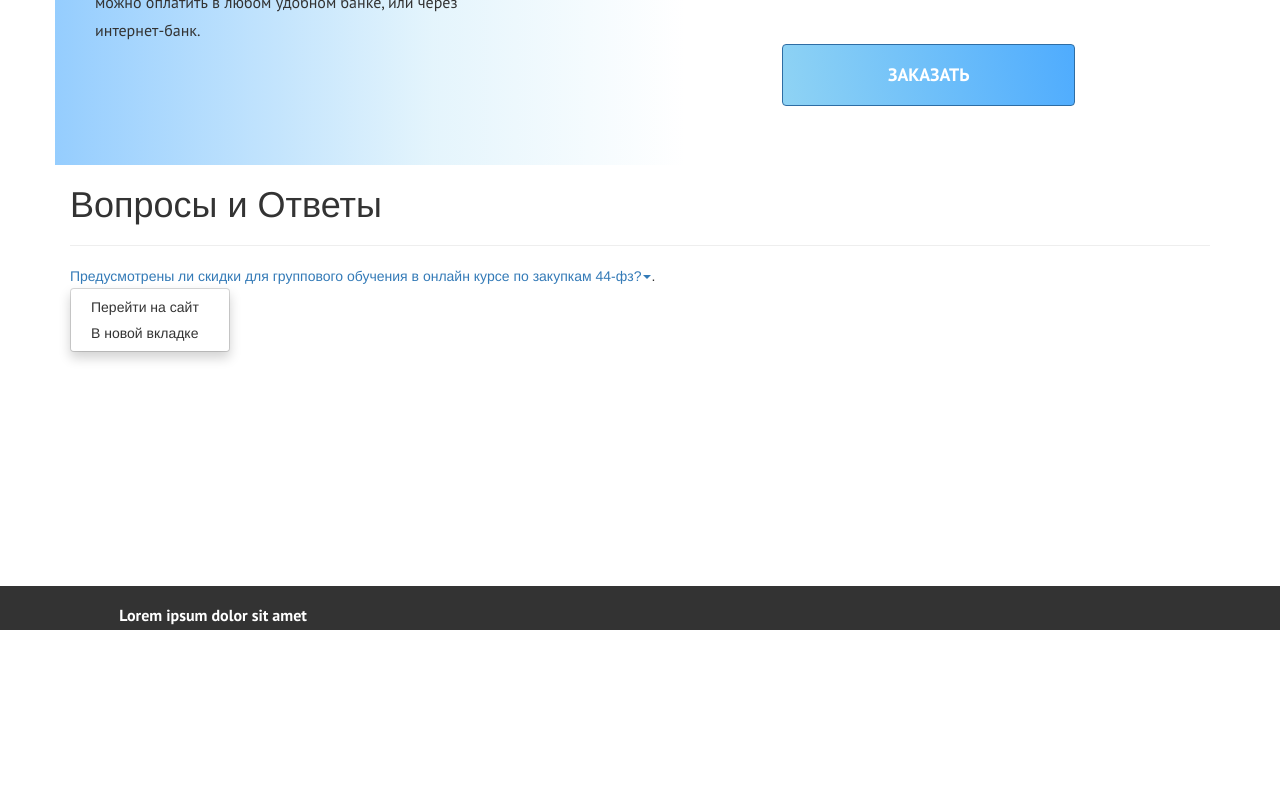
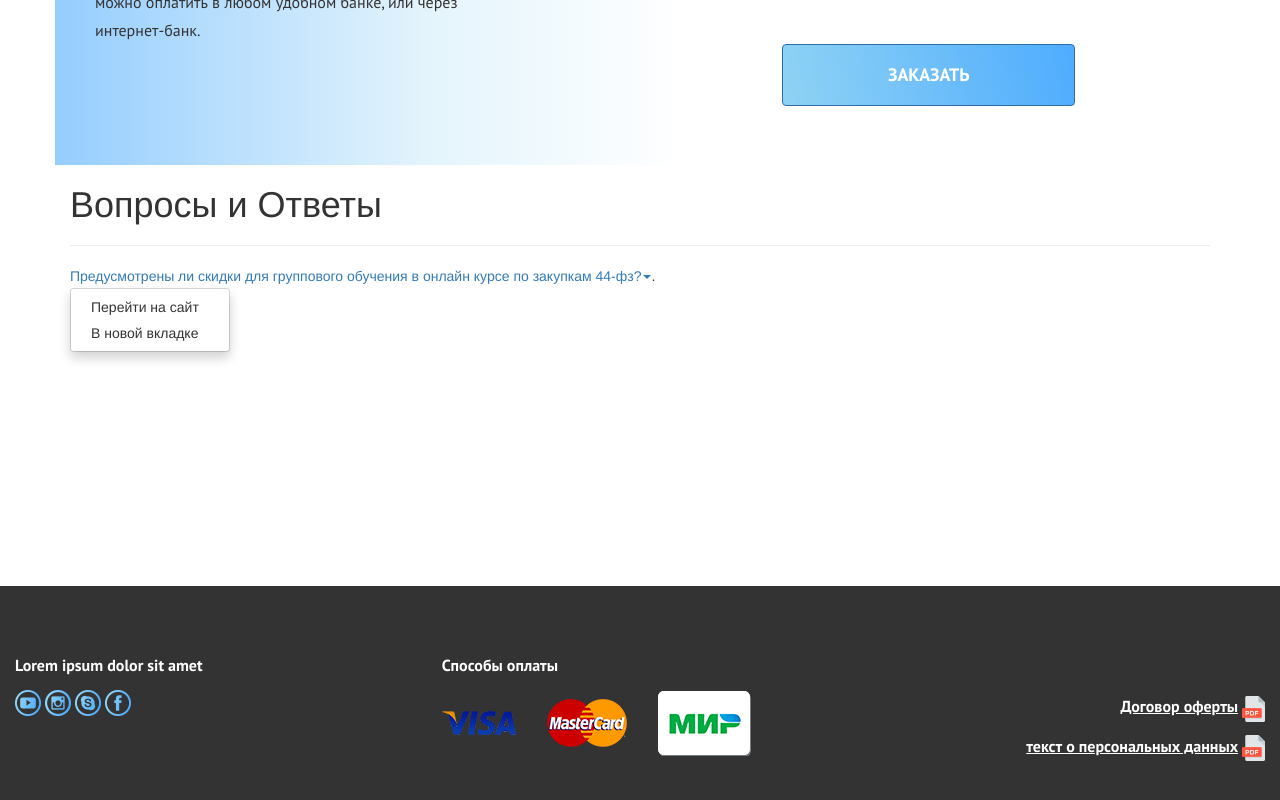
Before and after one commit to WilhemBattenberg/Instuitute-EELER_1, a plain HTML site: page index.html in a window 1280 px wide. Shown: the part 4126-4926 px from the top of the page. Before the commit the page ends 4756 px from the top, so only its background shows below. Drawn offline with Linux system fonts and the light colour scheme.

Commit message:
Version 0.2 footer

```diff
--- a/css/setting.css
+++ b/css/setting.css
@@ -338,11 +338,11 @@ text-transform: uppercase;
 {
 	margin-top: 300px;
 	background-color: #333333;
+	height: 242px;
 }
 .fot_Right
 {
-	display: flex;
-	justify-content: center;
+
 }
 .fot_Right__text
 {
@@ -353,4 +353,34 @@ font-family: "PT Sans";
 font-size: 16px;
 font-weight: 700;
 line-height: 18px;
+margin-bottom: 20px;
 }
+.images__center_fot
+{
+	margin-right: 27px;
+}
+.fot_left_fo
+{
+
+color: #ffffff;
+font-family: "PT Sans";
+font-size: 16px;
+font-weight: 700;
+line-height: 18px;
+text-decoration: underline;
+display: inline-block;
+margin-left: 30px;
+}
+.-rig
+{
+	float: right;
+	margin-top: 10px;
+}
+.fot_row
+{
+	margin-top: 50px;
+}
+.fot_left
+{
+	margin-top: 50px;
+}
--- a/index.html
+++ b/index.html
@@ -286,9 +286,33 @@
 
 </div>
 <footer class="fot container-fluid">
-	<div class="row">
-		<div class="col-lg-4 fot_Right">
+	<div class="row fot_row">
+		<div class="col-lg-4 col-md-4 fot_Right">
 			<h1 class="fot_Right__text">Lorem ipsum dolor sit amet</h1>
+			<div class="fot_icon">
+				<img src="images/fot/1.png">
+				<img src="images/fot/2.png">
+				<img src="images/fot/3.png">
+				<img src="images/fot/4.png">
+			</div>
+		</div>
+		<div class="col-lg-4 col-md-4 fot_center">
+			<h1 class="fot_Right__text">Способы оплаты</h1>
+			<div class="fot_icon">
+				<img src="images/fot/5.png" class="images__center_fot">
+				<img src="images/fot/6.png" class="images__center_fot">
+				<img src="images/fot/7.png" class="images__center_fot">
+			</div>
+		</div>
+		<div class="col-lg-4 col-md-4 fot_left">
+			<div class="-rig">
+					<p class="fot_left_fo">Договор оферты</p>
+				<img src="images/fot/8.png">
+			</div>
+			<div class="-rig">
+					<p class="fot_left_fo">текст о персональных данных</p>
+				<img src="images/fot/8.png">
+			</div>
 		</div>
 	</div>
 </footer>
```
Also changed, not shown: images/fot/1.png (added), images/fot/2.png (added), images/fot/3.png (added), images/fot/4.png (added), images/fot/5.png (added), images/fot/6.png (added), images/fot/7.png (added), images/fot/8.png (added).
